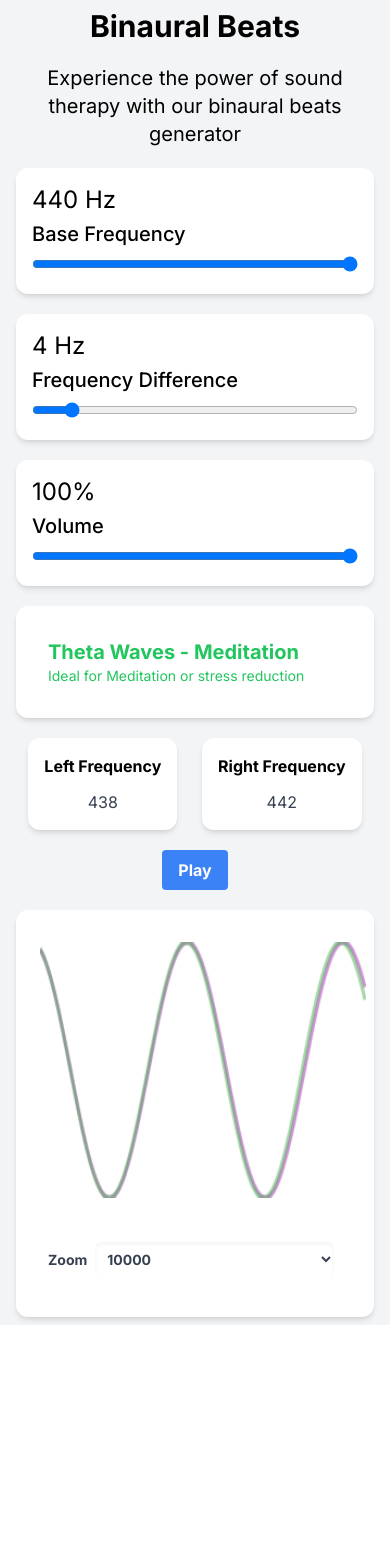
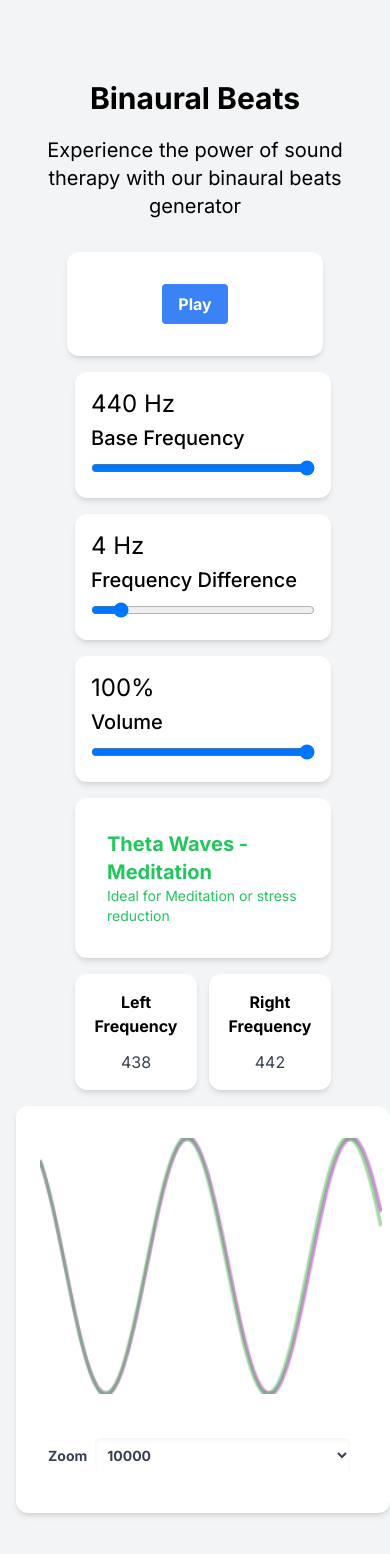
Before and after one commit to SmileyJames/binaural-beats, a Next.js app in the folder packages/binaural-beats/: page / in a window 390 px wide. Shown: the top 1554 px of the page. Before the commit the page ends 1325 px from the top, so only its background shows below. Built offline with nearby package versions, Linux system fonts and the light colour scheme.

Commit message:
responsive

```diff
--- /dev/null
+++ b/packages/binaural-beats/app/AudioController.ts
@@ -0,0 +1,61 @@
+class AudioController {
+  private audioContext: AudioContext;
+  private leftChannel: StereoPannerNode;
+  private rightChannel: StereoPannerNode;
+  private leftOscillator: OscillatorNode | null = null;
+  private rightOscillator: OscillatorNode | null = null;
+  private leftGain: GainNode;
+  private rightGain: GainNode;
+
+  constructor() {
+    // @ts-ignore
+    this.audioContext = new (window.AudioContext || window.webkitAudioContext)();
+    this.leftChannel = this.audioContext.createStereoPanner();
+    this.rightChannel = this.audioContext.createStereoPanner();
+    this.leftChannel.pan.value = -1;
+    this.rightChannel.pan.value = 1;
+    this.leftGain = this.audioContext.createGain();
+    this.rightGain = this.audioContext.createGain();
+  }
+
+  setVolume(volume: number) {
+    this.leftGain.gain.value = volume;
+    this.rightGain.gain.value = volume;
+  }
+
+  setFrequency(leftFrequency: number, rightFrequency: number) {
+    if (!this.leftOscillator || !this.rightOscillator) return;
+    this.leftOscillator.frequency.value = leftFrequency;
+    this.leftOscillator.type = 'sine';
+    this.rightOscillator.frequency.value = rightFrequency;
+    this.rightOscillator.type = 'sine';
+  }
+
+  play() {
+    this.leftOscillator = this.audioContext.createOscillator();
+    this.rightOscillator = this.audioContext.createOscillator();
+    this.leftOscillator.connect(this.leftChannel);
+    this.rightOscillator.connect(this.rightChannel);
+    this.rightOscillator.start();
+    this.leftOscillator.start();
+    this.leftChannel.connect(this.audioContext.destination);
+    this.rightChannel.connect(this.audioContext.destination);
+    this.leftChannel.connect(this.leftGain);
+    this.rightChannel.connect(this.rightGain);
+  }
+
+  pause() {
+    if (this.leftOscillator) {
+      this.leftOscillator.stop();
+      this.leftOscillator = null;
+    }
+    if (this.rightOscillator) {
+      this.rightOscillator.stop();
+      this.rightOscillator = null;
+    }
+  }
+}
+
+const audioController = new AudioController();
+
+export default audioController;
--- a/packages/binaural-beats/app/Card.tsx
+++ b/packages/binaural-beats/app/Card.tsx
@@ -1,7 +1,7 @@
 import { ReactNode } from "react";
 
 const Card = ({ children }: { children: ReactNode }) => (
-  <div className="p-4 max-w-sm mx-auto bg-white rounded-xl shadow-md flex flex-col space-y-1">
+  <div className="p-4 w-full h-full bg-white rounded-xl shadow-md flex flex-col space-y-1 justify-center">
     {children}
   </div>
 )
--- /dev/null
+++ b/packages/binaural-beats/app/FrequencyInfo.tsx
@@ -0,0 +1,20 @@
+import Card from "./Card";
+
+const FrequencyInfo = ({ leftFrequency, rightFrequency }: { leftFrequency: number, rightFrequency: number }) => (
+  <div className="flex gap-3 w-full h-full">
+    <Card>
+      <div className="font-bold text-m mb-2 text-center">Left Frequency</div>
+      <p className="text-gray-700 text-base text-center">
+        {leftFrequency}
+      </p>
+    </Card>
+    <Card>
+        <div className="font-bold text-m mb-2 text-center">Right Frequency</div>
+        <p className="text-gray-700 text-base text-center">
+          {rightFrequency}
+        </p>
+    </Card>
+  </div>
+)
+
+export default FrequencyInfo;
--- /dev/null
+++ b/packages/binaural-beats/app/FrequencySlider.tsx
@@ -0,0 +1,29 @@
+import Card from "./Card"
+
+type FrequencySliderProps = {
+  min: number,
+  max: number,
+  value: number,
+  onChange: (value: number) => void,
+  label: string
+}
+
+const Hz = ({ value }: { value: number }) => (
+  <span className="text-2xl">
+    {value} Hz
+  </span>
+)
+
+const FrequencySlider = ({ min, max, value, onChange, label }: FrequencySliderProps) => (
+  <Card>
+    <div className="flex-shrink-0">
+      <Hz value={value} />
+    </div>
+    <div>
+      <div className="text-xl font-medium text-black">{label}</div>
+      <input type="range" min={min} max={max} value={value} onChange={(e) => onChange(e.target.valueAsNumber)} className="mt-2 w-full" />
+    </div>
+  </Card>
+);
+
+export default FrequencySlider;
--- /dev/null
+++ b/packages/binaural-beats/app/MoodInfo.tsx
@@ -0,0 +1,40 @@
+import Card from "./Card";
+
+const MoodInfo = ({ frequency }: { frequency: number }) => {
+  let mood: string;
+  let goal: string;
+  let moodColor: string;
+
+  switch (true) {
+    case (frequency < 4):
+      mood = 'Delta Waves - Deep Sleep';
+      goal = 'Deep sleep or healing';
+      moodColor = 'text-blue-500';
+      break;
+    case (frequency < 8):
+      mood = 'Theta Waves - Meditation';
+      goal = 'Meditation or stress reduction';
+      moodColor = 'text-green-500';
+      break;
+    case (frequency < 14):
+      mood = 'Alpha Waves - Relaxed Focus';
+      goal = 'Light work or studying';
+      moodColor = 'text-yellow-500';
+      break;
+    default:
+      mood = 'Beta Waves - Intense Focus';
+      goal = 'Intense work or studying';
+      moodColor = 'text-red-500';
+  }
+
+  return (
+    <Card>
+      <div className={`p-4 ${moodColor}`}>
+        <div className="text-xl font-bold">{mood}</div>
+        <div className="text-sm">Ideal for {goal}</div>
+      </div>
+    </Card>
+  )
+}
+
+export default MoodInfo;
--- /dev/null
+++ b/packages/binaural-beats/app/PlaybackControls.tsx
@@ -0,0 +1,15 @@
+import Card from "./Card";
+
+const PlaybackControls = ({ isPlaying, setIsPlaying }: { isPlaying: boolean, setIsPlaying: (isPlaying: boolean) => void }) => {
+  return (
+    <Card>
+      <div className="flex justify-center p-4">
+      <button onClick={() => setIsPlaying(!isPlaying)} className="bg-blue-500 hover:bg-blue-700 text-white font-bold py-2 px-4 rounded">
+        {isPlaying ? 'Pause' : 'Play'}
+      </button>
+      </div>
+    </Card>
+  )
+}
+
+export default PlaybackControls;
--- a/packages/binaural-beats/app/SineWave.tsx
+++ b/packages/binaural-beats/app/SineWave.tsx
@@ -50,9 +50,7 @@ const SineWave: FC<SineWaveProps> = ({ frequencies, themeColors }) => {
       window.requestAnimationFrame(() => Draw(context));
     }, [frequencies, themeColors, canvasRef, zoom]);
 
-    //
     return (
-      // a nice
       <Card>
         <canvas ref={canvasRef} className="w-full h-64 m-2 mt-4" />
         <span className="flex flex-col items-center justify-center p-4">
--- /dev/null
+++ b/packages/binaural-beats/app/VolumeSlider.tsx
@@ -0,0 +1,17 @@
+import Card from "./Card";
+
+const VolumeSlider = ({ value, onChange }: { value: number, onChange: (value: number) => void }) => (
+  <Card>
+    <div className="flex-shrink-0">
+      <span className="text-2xl">
+        {value * 100}%
+      </span>
+    </div>
+    <div>
+      <div className="text-xl font-medium text-black">Volume</div>
+      <input type="range" min={0} max={1} step={0.01} value={value} onChange={(e) => onChange(e.target.valueAsNumber)} className="mt-2 w-full" />
+    </div>
+  </Card>
+);
+
+export default VolumeSlider;
--- a/packages/binaural-beats/app/page.tsx
+++ b/packages/binaural-beats/app/page.tsx
@@ -2,172 +2,13 @@
 import { useState, useMemo, ReactNode, useEffect, useRef } from 'react';
 import SineWave from './SineWave';
 import Card from './Card';
+import audioController from './AudioController';
+import FrequencySlider from './FrequencySlider';
+import VolumeSlider from './VolumeSlider';
+import MoodInfo from './MoodInfo';
+import FrequencyInfo from './FrequencyInfo';
+import PlaybackControls from './PlaybackControls';
 
-class AudioController {
-  private audioContext: AudioContext;
-  private leftChannel: StereoPannerNode;
-  private rightChannel: StereoPannerNode;
-  private leftOscillator: OscillatorNode | null = null;
-  private rightOscillator: OscillatorNode | null = null;
-  private leftGain: GainNode;
-  private rightGain: GainNode;
-
-  constructor() {
-    // @ts-ignore
-    this.audioContext = new (window.AudioContext || window.webkitAudioContext)();
-    this.leftChannel = this.audioContext.createStereoPanner();
-    this.rightChannel = this.audioContext.createStereoPanner();
-    this.leftChannel.pan.value = -1;
-    this.rightChannel.pan.value = 1;
-    this.leftGain = this.audioContext.createGain();
-    this.rightGain = this.audioContext.createGain();
-  }
-
-  setVolume(volume: number) {
-    this.leftGain.gain.value = volume;
-    this.rightGain.gain.value = volume;
-  }
-
-  setFrequency(leftFrequency: number, rightFrequency: number) {
-    if (!this.leftOscillator || !this.rightOscillator) return;
-    this.leftOscillator.frequency.value = leftFrequency;
-    this.leftOscillator.type = 'sine';
-    this.rightOscillator.frequency.value = rightFrequency;
-    this.rightOscillator.type = 'sine';
-  }
-
-  play() {
-    this.leftOscillator = this.audioContext.createOscillator();
-    this.rightOscillator = this.audioContext.createOscillator();
-    this.leftOscillator.connect(this.leftChannel);
-    this.rightOscillator.connect(this.rightChannel);
-    this.rightOscillator.start();
-    this.leftOscillator.start();
-    this.leftChannel.connect(this.audioContext.destination);
-    this.rightChannel.connect(this.audioContext.destination);
-    this.leftChannel.connect(this.leftGain);
-    this.rightChannel.connect(this.rightGain);
-  }
-
-  pause() {
-    if (this.leftOscillator) {
-      this.leftOscillator.stop();
-      this.leftOscillator = null;
-    }
-    if (this.rightOscillator) {
-      this.rightOscillator.stop();
-      this.rightOscillator = null;
-    }
-  }
-}
-
-const audioController = new AudioController();
-
-type FrequencySliderProps = {
-  min: number,
-  max: number,
-  value: number,
-  onChange: (value: number) => void,
-  label: string
-}
-
-const Hz = ({ value }: { value: number }) => (
-  <span className="text-2xl">
-    {value} Hz
-  </span>
-)
-
-const VolumeSlider = ({ value, onChange }: { value: number, onChange: (value: number) => void }) => (
-  <Card>
-    <div className="flex-shrink-0">
-      <span className="text-2xl">
-        {value * 100}%
-      </span>
-    </div>
-    <div>
-      <div className="text-xl font-medium text-black">Volume</div>
-      <input type="range" min={0} max={1} step={0.01} value={value} onChange={(e) => onChange(e.target.valueAsNumber)} className="mt-2 w-full" />
-    </div>
-  </Card>
-);
-
-const FrequencySlider = ({ min, max, value, onChange, label }: FrequencySliderProps) => (
-  <Card>
-    <div className="flex-shrink-0">
-      <Hz value={value} />
-    </div>
-    <div>
-      <div className="text-xl font-medium text-black">{label}</div>
-      <input type="range" min={min} max={max} value={value} onChange={(e) => onChange(e.target.valueAsNumber)} className="mt-2 w-full" />
-    </div>
-  </Card>
-)
-
-const PlaybackControls = ({ isPlaying, setIsPlaying }: { isPlaying: boolean, setIsPlaying: (isPlaying: boolean) => void }) => {
-  return (
-    <div className="flex justify-center space-x-4">
-      <button onClick={() => setIsPlaying(!isPlaying)} className="bg-blue-500 hover:bg-blue-700 text-white font-bold py-2 px-4 rounded">
-        {isPlaying ? 'Pause' : 'Play'}
-      </button>
-    </div>
-  )
-}
-
-
-
-const FrequencyInfo = ({ frequency }: { frequency: number }) => {
-  let mood: string;
-  let goal: string;
-  let moodColor: string;
-
-  switch (true) {
-    case (frequency < 4):
-      mood = 'Delta Waves - Deep Sleep';
-      goal = 'Deep sleep or healing';
-      moodColor = 'text-blue-500';
-      break;
-    case (frequency < 8):
-      mood = 'Theta Waves - Meditation';
-      goal = 'Meditation or stress reduction';
-      moodColor = 'text-green-500';
-      break;
-    case (frequency < 14):
-      mood = 'Alpha Waves - Relaxed Focus';
-      goal = 'Light work or studying';
-      moodColor = 'text-yellow-500';
-      break;
-    default:
-      mood = 'Beta Waves - Intense Focus';
-      goal = 'Intense work or studying';
-      moodColor = 'text-red-500';
-  }
-
-  return (
-    <Card>
-      <div className={`p-4 ${moodColor}`}>
-        <div className="text-xl font-bold">{mood}</div>
-        <div className="text-sm">Ideal for {goal}</div>
-      </div>
-    </Card>
-  )
-}
-
-const FrequencyInfo2 = ({ leftFrequency, rightFrequency }: { leftFrequency: number, rightFrequency: number }) => (
-  <div className="flex justify-between">
-    <Card>
-      <div className="font-bold text-m mb-2">Left Frequency</div>
-      <p className="text-gray-700 text-base text-center">
-        {leftFrequency}
-      </p>
-    </Card>
-    <Card>
-        <div className="font-bold text-m mb-2">Right Frequency</div>
-        <p className="text-gray-700 text-base text-center">
-          {rightFrequency}
-        </p>
-    </Card>
-  </div>
-)
 
 export default function Home() {
   const [isPlaying, setIsPlaying] = useState(false);
@@ -185,6 +26,9 @@ export default function Home() {
   useEffect(() => {
     audioController.setFrequency(leftFrequency, rightFrequency);
   }, [leftFrequency, rightFrequency]);
+        <div className="w-64">
+          <PlaybackControls isPlaying={isPlaying} setIsPlaying={setIsPlaying} />
+        </div>
 
   useEffect(() => {
     if (isPlaying) {
@@ -195,17 +39,33 @@ export default function Home() {
   }, [isPlaying]);
 
   return (
-    <div className="flex flex-col items-center justify-center min-h-screen py-2 bg-gray-100 space-y-8">
+    <div className="flex flex-col items-center justify-center min-h-screen py-20 bg-gray-100 space-y-8">
       <div className="w-full max-w-md px-4 sm:px-0 space-y-5">
         <h1 className="text-3xl font-bold text-center mb-4">Binaural Beats</h1>
         <h2 className="text-xl text-center mb-4">Experience the power of sound therapy with our binaural beats generator</h2>
+      </div>
+      <div className="flex flex-row flex-wrap space-x-4 space-y-4 w-full max-w-4xl justify-center">
+        <div className="w-64">
+          <PlaybackControls isPlaying={isPlaying} setIsPlaying={setIsPlaying} />
+        </div>
+        <div className="w-64">
         <FrequencySlider min={20} max={300} value={baseFrequency} onChange={(value) => setBaseFrequency(value)} label="Base Frequency" />
+        </div>
+        <div className="w-64">
         <FrequencySlider min={1} max={30} value={frequencyDifference} onChange={(value) => setFrequencyDifference(value)} label="Frequency Difference" />
+        </div>
+        <div className="w-64">
         <VolumeSlider value={userVolume} onChange={(value) => setUserVolume(value)} />
-        <FrequencyInfo frequency={frequencyDifference} />
-        <FrequencyInfo2 leftFrequency={leftFrequency} rightFrequency={rightFrequency} />
-        <PlaybackControls isPlaying={isPlaying} setIsPlaying={setIsPlaying} />
+        </div>
+        <div className="w-64">
+        <MoodInfo frequency={frequencyDifference} />
+        </div>
+        <div className="w-64">
+        <FrequencyInfo leftFrequency={leftFrequency} rightFrequency={rightFrequency} />
+        </div>
+        <div className="w-128">
         <SineWave frequencies={[leftFrequency, rightFrequency]} themeColors={['rgba(156, 39, 176, 0.5)', 'rgba(76, 175, 80, 0.5)']} />
+        </div>
       </div>
     </div>
   )
```
